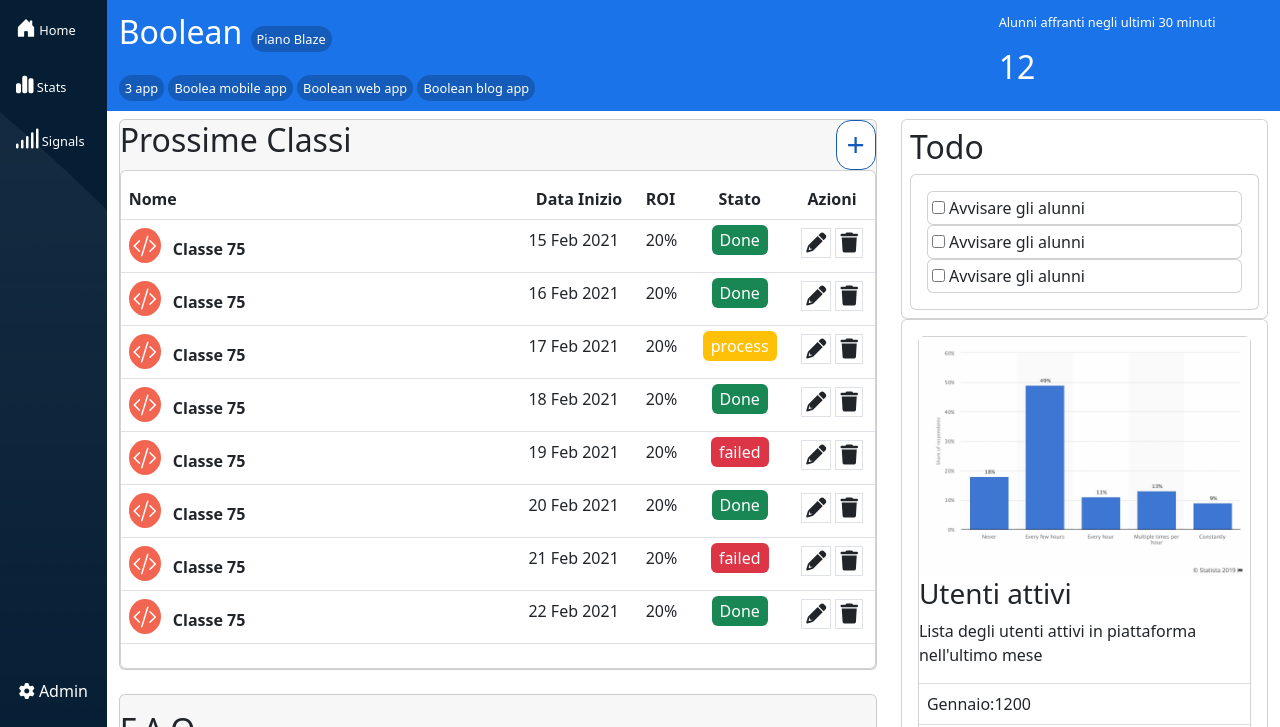
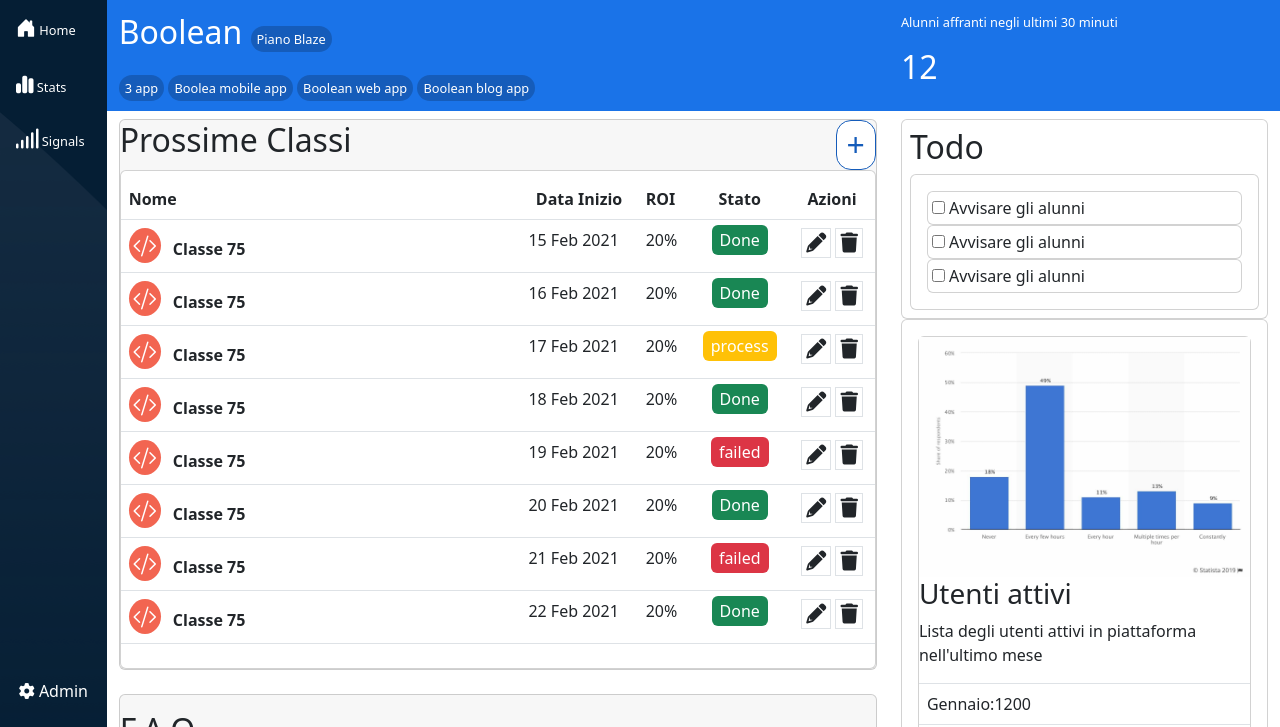
Before and after one commit to TheMrStraffy/html-css-bootstrap-dashboard, a plain HTML site: page index.html in a window 1280 px wide. Shown: the part 73-800 px from the top of the page. Drawn offline with nearby package versions, Linux system fonts and the light colour scheme.

Commit message:
[fixed]alunni affranti

```diff
--- a/index.html
+++ b/index.html
@@ -131,8 +131,8 @@
         <!-- MAIN RIGHT -->
         <div class="col-11 sc-vh-100 sc-overflow">
           <!-- ALUNNI AFFRANTI -->
-          <div id="alunni-affranti" class="row row-cols-1 row-cols-xl-2 text-white">
-            <div class="col">
+          <div id="alunni-affranti" class="row text-white">
+            <div class="col-12 col-xl-8">
               <h2 class="py-3">Boolean <span class="sc-btn">Piano Blaze</span></h2>
               <div class="apps">
                 <span class="sc-btn">3 app</span>
@@ -147,7 +147,7 @@
                 </div>
               </div>
             </div>
-            <div class="col w-25 offset-xl-3 py-3">
+            <div class="col-12 col-xl-4 py-3">
               <p class="affranti">Alunni affranti negli ultimi 30 minuti</p>
               <h2>12</h2>
             </div>
```
